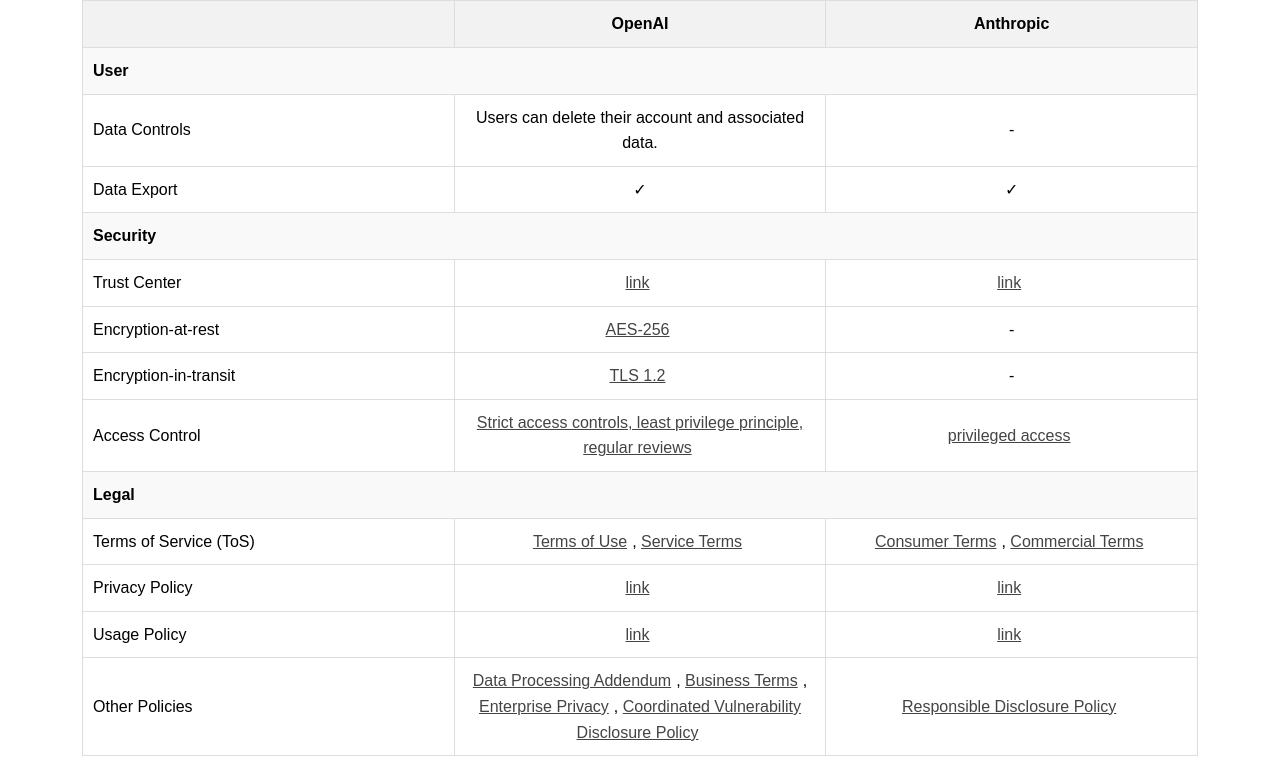
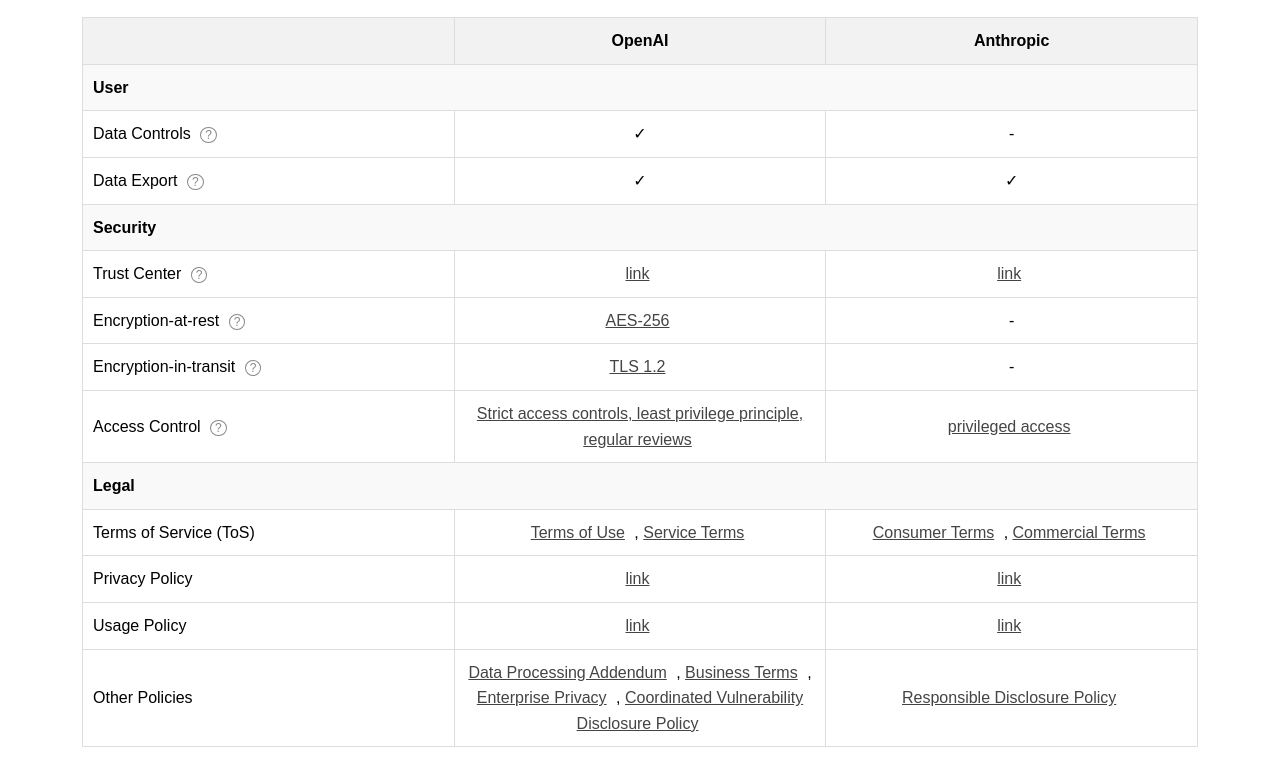
Before and after one commit to hanniehoney/data-watchtower, a plain HTML site: page index.html in a window 1280 px wide. Shown: the part 161-937 px from the top of the page. Drawn offline with Linux system fonts and the light colour scheme.

Commit message:
adjust table structure

```diff
--- a/index.html
+++ b/index.html
@@ -5,14 +5,11 @@
     <meta name="viewport" content="width=device-width, initial-scale=1.0">
     <title>Data Watchtower</title>
     <link rel="stylesheet" href="styles.css">
-    <script src="https://kit.fontawesome.com/your-fontawesome-kit.js" crossorigin="anonymous"></script>
 </head>
 <body>
     <h1>Data Watchtower</h1>
     <div class="github-link">
-        <a href="https://github.com/your-repo-link" target="_blank">
-            <i class="fab fa-github"></i> View on GitHub
-        </a>
+        <a href="https://github.com/hanniehoney/data-watchtower" target="_blank">View on GitHub</a>
     </div>
     <div class="table-container">
         <table id="comparison-table">
--- a/script.js
+++ b/script.js
@@ -1,81 +1,132 @@
-const services = ['openai', 'anthropic'];
+let comparisonData = {
+    chatbots: [
+        { name: "OpenAI", website: "https://openai.com" },
+        { name: "Anthropic", website: "https://www.anthropic.com" }
+    ],
+    categories: [
+        {
+            name: "User",
+            items: [
+                { name: "Data Controls", description: "Options provided to users for managing their personal data and privacy settings." },
+                { name: "Data Export", description: "Functionality allowing users to download and transfer their personal data." }
+            ]
+        },
+        {
+            name: "Security",
+            items: [
+                { name: "Trust Center", description: "Central hub for security and compliance information." },
+                { name: "Encryption-at-rest", description: "Method used to protect stored data." },
+                { name: "Encryption-in-transit", description: "Method used to protect data during transmission." },
+                { name: "Access Control", description: "Measures to ensure only authorized personnel can access user data." }
+            ]
+        },
+        {
+            name: "Legal",
+            items: [
+                { name: "Terms of Service (ToS)", description: "" },
+                { name: "Privacy Policy", description: "" },
+                { name: "Usage Policy", description: "" },
+                { name: "Other Policies", description: "" }
+            ]
+        }
+    ]
+};
 
-async function fetchServiceData(service) {
-  const response = await fetch(`services/${service}.json`);
-  return response.json();
+let chatbotData = {};
+
+async function loadData() {
+    try {
+        const [openAIResponse, anthropicResponse] = await Promise.all([
+            fetch('/services/openai.json'),
+            fetch('/services/anthropic.json')
+        ]);
+
+        const openAIData = await openAIResponse.json();
+        const anthropicData = await anthropicResponse.json();
+
+        chatbotData["OpenAI"] = openAIData;
+        chatbotData["Anthropic"] = anthropicData;
+
+        generateTable();
+    } catch (error) {
+        console.error('Error loading data:', error);
+    }
 }
 
-async function generateTable() {
+function generateTable() {
     const table = document.getElementById('comparison-table');
     const thead = table.querySelector('thead tr');
     const tbody = table.querySelector('tbody');
 
-  // Fetch all service data
-  const servicesData = await Promise.all(services.map(fetchServiceData));
+    // Clear existing table content
+    thead.innerHTML = '';
+    tbody.innerHTML = '';
 
     // Generate header
     const emptyTh = document.createElement('th');
     emptyTh.className = "feature-column";
     thead.appendChild(emptyTh);
 
-  servicesData.forEach(service => {
+    comparisonData.chatbots.forEach(chatbot => {
         const th = document.createElement('th');
-    th.innerHTML = `<a href="${service.website}" target="_blank">${service.name}</a>`;
+        th.innerHTML = `<a href="${chatbot.website}" target="_blank">${chatbot.name}</a>`;
         th.className = "chatbot-column";
         thead.appendChild(th);
     });
 
     // Generate rows
-  const categories = [
-    { name: "User", items: ["Data Controls", "Data Export"] },
-    { name: "Security", items: ["Trust Center", "Encryption-at-rest", "Encryption-in-transit", "Access Control"] },
-    { name: "Legal", items: ["Terms of Service (ToS)", "Privacy Policy", "Usage Policy", "Other Policies"] }
-  ];
-
-  categories.forEach(category => {
+    comparisonData.categories.forEach(category => {
         const categoryRow = document.createElement('tr');
-    categoryRow.innerHTML = `<td colspan="${services.length + 1}" class="category-name">${category.name}</td>`;
+        categoryRow.innerHTML = `<td colspan="${comparisonData.chatbots.length + 1}" class="category-name">${category.name}</td>`;
         tbody.appendChild(categoryRow);
 
         category.items.forEach(item => {
             const row = document.createElement('tr');
-      row.innerHTML = `<td class="feature-column">${item}</td>`;
+            row.innerHTML = `
+                <td class="feature-name">
+                    ${item.name}
+                    ${category.name !== "Legal" ? `<span class="info-icon" title="${item.description}">?</span>` : ''}
+                </td>
+            `;
 
-      servicesData.forEach(service => {
-        let content = '-';
-        if (category.name === "Legal" || item === "Trust Center") {
-          const policy = service.policies[item] || service.security[item];
-          if (policy && policy.exists) {
-            if (policy.links) {
-              content = policy.links.map(link => `<a href="${link.url}" target="_blank">${link.name}</a>`).join(', ');
-            } else if (policy.link) {
-              content = `<a href="${policy.link}" target="_blank">link</a>`;
+            comparisonData.chatbots.forEach(chatbot => {
+                let content = '';
+                let data;
+
+                if (chatbotData[chatbot.name]) {
+                    if (category.name === "User") {
+                        data = chatbotData[chatbot.name].user[item.name];
+                    } else if (category.name === "Security") {
+                        data = chatbotData[chatbot.name].security[item.name];
+                    } else if (category.name === "Legal") {
+                        data = chatbotData[chatbot.name].policies[item.name];
                     }
                 }
-        } else if (category.name === "Security") {
-          const data = service[category.name.toLowerCase()][item];
-          if (data && typeof data === 'object' && data.value && data.link) {
-            content = `<a href="${data.link}" target="_blank">${data.value}</a>`;
-          } else if (data) {
-            content = data;
+
+                if (data !== undefined && data !== null) {
+                    if (data.exists === true || data.value || data.link) {
+                        if (data.links) {
+                            content = data.links.map(link => `<a href="${link.url}" target="_blank">${link.name}</a>`).join(' , ');
+                        } else if (data.link) {
+                            content = data.value ?
+                                `<a href="${data.link}" target="_blank">${data.value}</a>` :
+                                `<a href="${data.link}" target="_blank">link</a>`;
+                        } else if (data.value) {
+                            content = data.value;
+                        } else {
+                            content = '✓';
                         }
-        } else if (category.name === "User") {
-          if (item === "Data Export") {
-            const data = service[category.name.toLowerCase()][item];
-            if (data && data.exists) {
-              content = '✓';
-              if (data.description) {
-                content += `<span class="tooltip">${data.description}</span>`;
-              }
+                    } else if (data.exists === false) {
+                        content = '✗';
+                    } else {
+                        content = '-';
                     }
                 } else {
-            const data = service[category.name.toLowerCase()][item];
-            if (data) {
-              content = data;
+                    content = '-';
                 }
-          }
-        }
-        row.innerHTML += `<td class="chatbot-column">${content}</td>`;
+
+                const description = data && data.description ? `title="${data.description}"` : '';
+                row.innerHTML += `<td class="chatbot-column" ${description}>${content}</td>`;
             });
 
             tbody.appendChild(row);
@@ -83,4 +134,4 @@
     });
 }
 
-document.addEventListener('DOMContentLoaded', generateTable);
+document.addEventListener('DOMContentLoaded', loadData);
--- a/services/openai.json
+++ b/services/openai.json
@@ -1,6 +1,38 @@
 {
   "name": "OpenAI",
   "website": "https://openai.com",
+  "user": {
+    "Data Controls": {
+      "exists": true,
+      "description": "Users have an interface to decide whether their data should be used for model improvement and training."
+    },
+    "Data Export": {
+      "exists": true,
+      "description": "OpenAI provides data export functionality for business customers."
+    }
+  },
+  "security": {
+    "Trust Center": {
+      "exists": true,
+      "link": "https://trust.openai.com/",
+      "description": "Central hub for security and compliance information."
+    },
+    "Encryption-at-rest": {
+      "value": "AES-256",
+      "link": "https://trust.openai.com/?itemUid=ef061e5b-a2f4-469e-92bc-ab973e3d7842&source=click",
+      "description": "Data stored on servers is encrypted using AES-256."
+    },
+    "Encryption-in-transit": {
+      "value": "TLS 1.2",
+      "link": "https://trust.openai.com/?itemUid=4ea65d1e-79fb-47cf-95a8-bdb24d2d6a4b&source=title",
+      "description": "Data in transit is protected using TLS 1.2 encryption."
+    },
+    "Access Control": {
+      "value": "Strict access controls, least privilege principle, regular reviews",
+      "link": "https://trust.openai.com/?itemUid=7103fdad-d6ac-45f6-b28d-e71f32884b7f&source=click",
+      "description": "Implements strict access controls and regular security reviews."
+    }
+  },
   "policies": {
     "Terms of Service (ToS)": {
       "exists": true,
@@ -26,30 +58,5 @@
         {"name": "Coordinated Vulnerability Disclosure Policy", "url": "https://openai.com/policies/coordinated-vulnerability-disclosure-policy/"}
       ]
     }
-  },
-  "security": {
-    "Trust Center": {
-      "exists": true,
-      "link": "https://trust.openai.com/"
-    },
-    "Encryption-at-rest": {
-      "value": "AES-256",
-      "link": "https://trust.openai.com/?itemUid=ef061e5b-a2f4-469e-92bc-ab973e3d7842&source=click"
-    },
-    "Encryption-in-transit": {
-      "value": "TLS 1.2",
-      "link": "https://trust.openai.com/?itemUid=4ea65d1e-79fb-47cf-95a8-bdb24d2d6a4b&source=title"
-    },
-    "Access Control": {
-      "value": "Strict access controls, least privilege principle, regular reviews",
-      "link": "https://trust.openai.com/?itemUid=7103fdad-d6ac-45f6-b28d-e71f32884b7f&source=click"
-    }
-  },
-  "user": {
-    "Data Controls": "Users can delete their account and associated data.",
-    "Data Export": {
-      "exists": true,
-      "description": "OpenAI provides data export functionality for business customers."
-    }
   }
 }
--- a/styles.css
+++ b/styles.css
@@ -9,21 +9,6 @@
     text-align: center;
     color: #000;
     margin-bottom: 20px;
-}
-
-.github-link {
-    text-align: center;
-    margin-bottom: 20px;
-}
-
-.github-link a {
-    color: #333;
-    text-decoration: none;
-    font-size: 18px;
-}
-
-.github-link a:hover {
-    text-decoration: underline;
 }
 
 .table-container {
@@ -61,6 +46,7 @@
     width: 25%;
     font-weight: normal;
     text-align: left;
+    position: relative;
 }
 
 .chatbot-column {
@@ -85,6 +71,16 @@
     text-decoration: none;
 }
 
+.info-icon {
+    cursor: help;
+    color: #888;
+    font-size: 12px;
+    margin-left: 5px;
+    border: 1px solid #888;
+    border-radius: 50%;
+    padding: 0 4px;
+}
+
 .tooltip {
     visibility: hidden;
     width: 200px;
@@ -102,7 +98,41 @@
     transition: opacity 0.3s;
 }
 
-.chatbot-column:hover .tooltip {
+.chatbot-column:hover .tooltip,
+.feature-column:hover .info-icon:hover::after {
     visibility: visible;
     opacity: 1;
 }
+
+.info-icon:hover::after {
+    content: attr(title);
+    position: absolute;
+    background-color: #555;
+    color: #fff;
+    text-align: center;
+    border-radius: 6px;
+    padding: 5px 10px;
+    z-index: 1;
+    bottom: 125%;
+    left: 50%;
+    transform: translateX(-50%);
+    white-space: nowrap;
+}
+
+.github-link {
+    text-align: center;
+    margin-bottom: 20px;
+}
+
+.github-link a {
+    display: inline-block;
+    padding: 10px 20px;
+    background-color: #f2f2f2;
+    color: #333;
+    text-decoration: none;
+    border-radius: 5px;
+}
+
+.github-link a:hover {
+    background-color: #ddd;
+}
```
Lines whose indentation alone changed are shown as unchanged.
